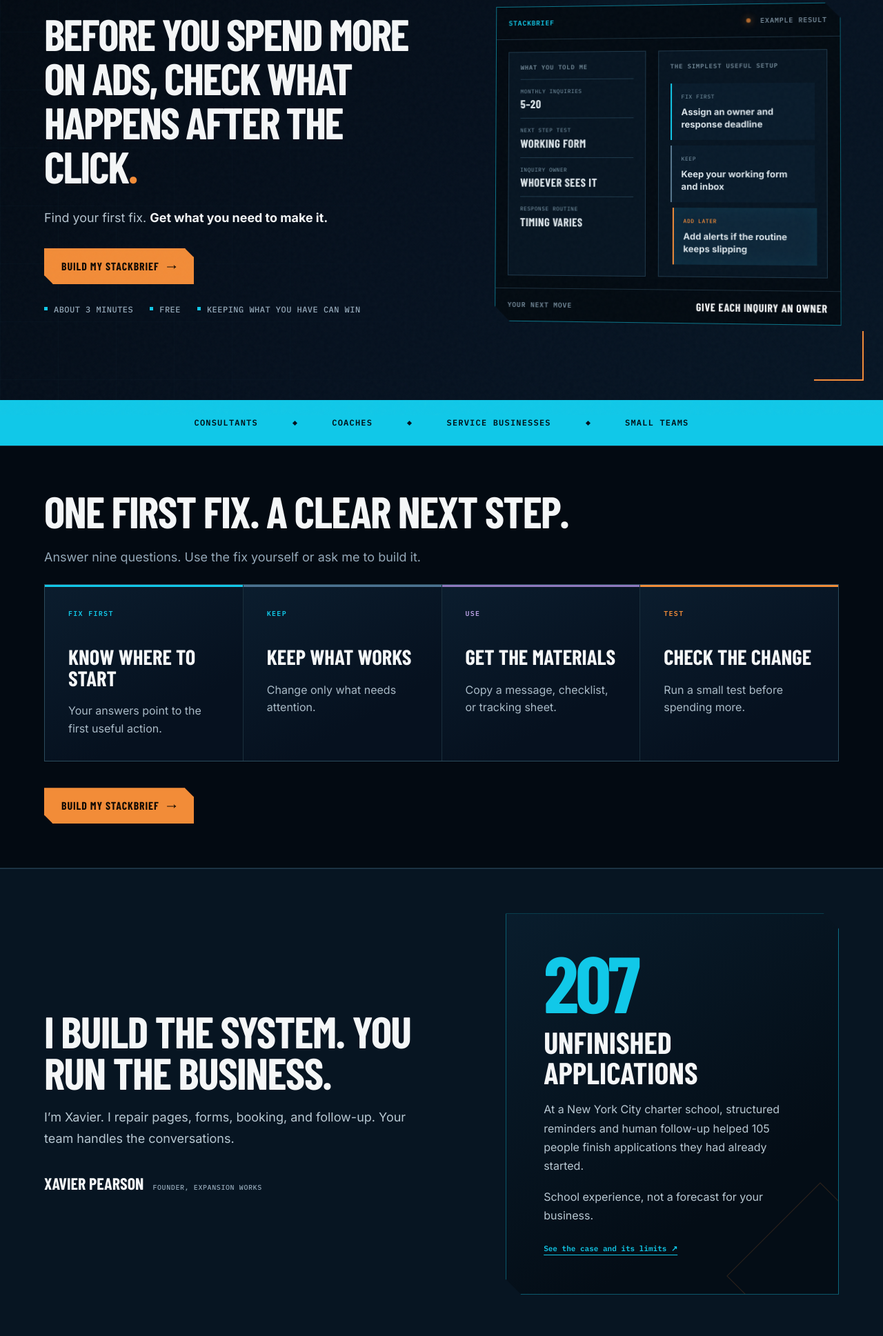
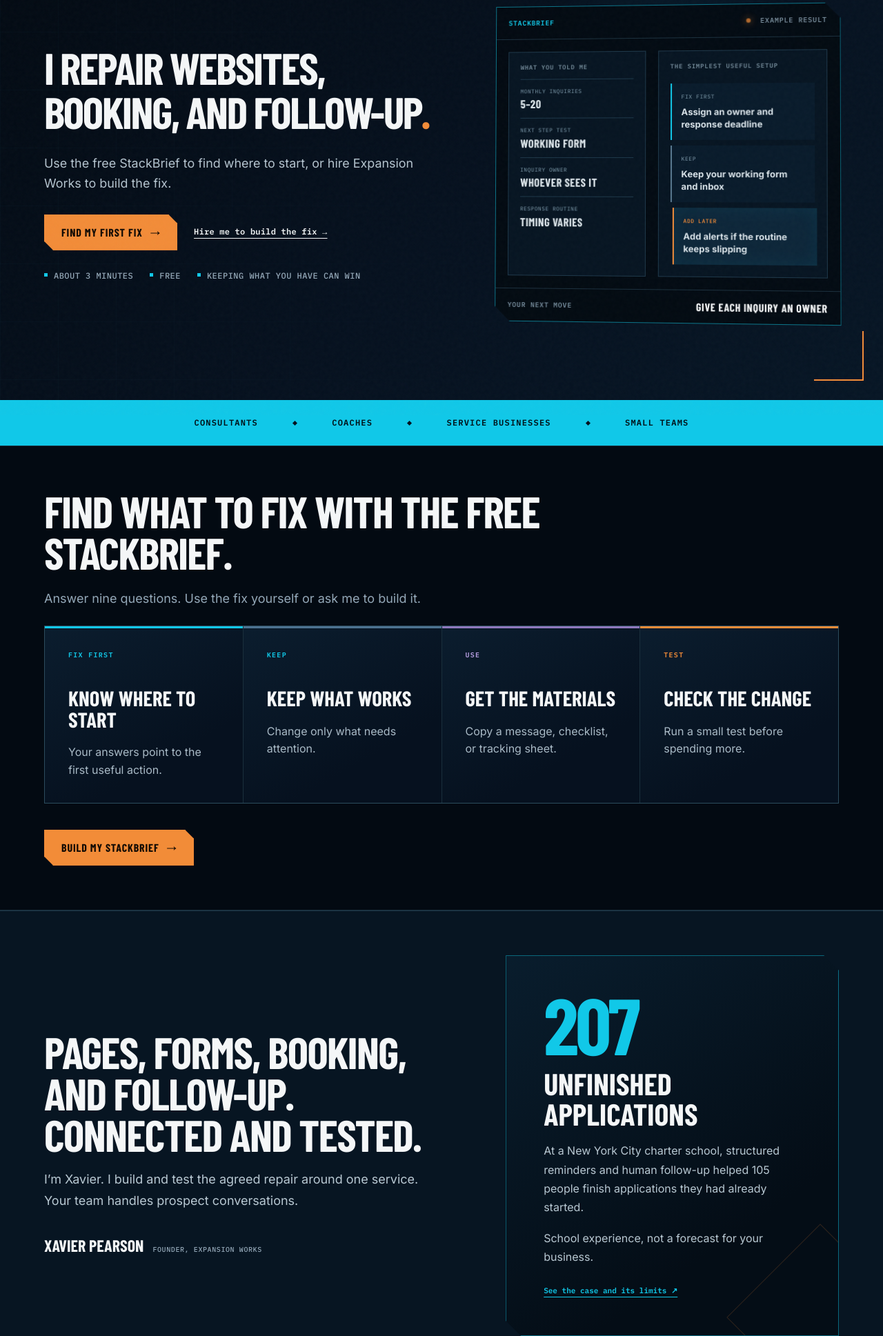
Before and after one commit to Sephidro/Expansion-Works-LLC-2, a website: page index.html in a window 1280 px wide. Shown: the part 198-2135 px from the top of the page at 69% size. Drawn offline with nearby package versions, Linux system fonts and the light colour scheme; a web font is replaced by a local one.

Commit message:
Make homepage heading hierarchy explain the service and next steps

```diff
--- a/index.html
+++ b/index.html
@@ -92,10 +92,11 @@
     <section class="hero">
       <div class="tech-grid" aria-hidden="true"></div>
       <div class="hero-copy">
-        <h1>Before you spend more on ads, check what happens after the click</h1>
-        <p class="hero-dek">Find your first fix. <strong>Get what you need to make it.</strong></p>
+        <h1>I repair websites, booking, and follow-up</h1>
+        <p class="hero-dek">Use the free StackBrief to find where to start, or hire Expansion Works to build the fix.</p>
         <div class="hero-actions">
-          <a class="button" href="/stackbrief">Build my StackBrief <span aria-hidden="true">→</span></a>
+          <a class="button" href="/stackbrief">Find my first fix <span aria-hidden="true">→</span></a>
+          <a class="text-link" href="/sales#apply">Hire me to build the fix →</a>
         </div>
         <ul class="trust-line" aria-label="StackBrief principles">
           <li>About 3 minutes</li>
@@ -137,7 +138,7 @@
 
     <section id="how-it-works" class="section section-dark">
       <div class="section-heading">
-        <h2>One first fix. A clear next step.</h2>
+        <h2>Find what to fix with the free StackBrief.</h2>
         <p class="section-subheading">Answer nine questions. Use the fix yourself or ask me to build it.</p>
       </div>
 
@@ -169,8 +170,8 @@
 
     <section id="why-xavier" class="section operator-section">
       <div class="operator-copy">
-        <h2>I build the system. You run the business.</h2>
-        <p>I’m Xavier. I repair pages, forms, booking, and follow-up. Your team handles the conversations.</p>
+        <h2>Pages, forms, booking, and follow-up. Connected and tested.</h2>
+        <p>I’m Xavier. I build and test the agreed repair around one service. Your team handles prospect conversations.</p>
         <p class="operator-signature"><strong>Xavier Pearson</strong><span>Founder, Expansion Works</span></p>
       </div>
       <article id="proof" class="proof-compact">
@@ -183,8 +184,8 @@
     </section>
 
     <section class="section final-cta">
-      <h2>Want it taken care of?</h2>
-      <p class="section-subheading">Customer Journey Repair starts at $4,000. We agree on scope and price before work begins.</p>
+      <h2>Get your website and follow-up repaired.</h2>
+      <p class="section-subheading">Customer Journey Repair: $4,000–$7,500. We agree on scope and price before work begins.</p>
       <a class="button" href="/sales#apply">Ask about implementation <span aria-hidden="true">→</span></a>
       <small>One agreed journey · Tested work · Your accounts</small>
     </section>
```
